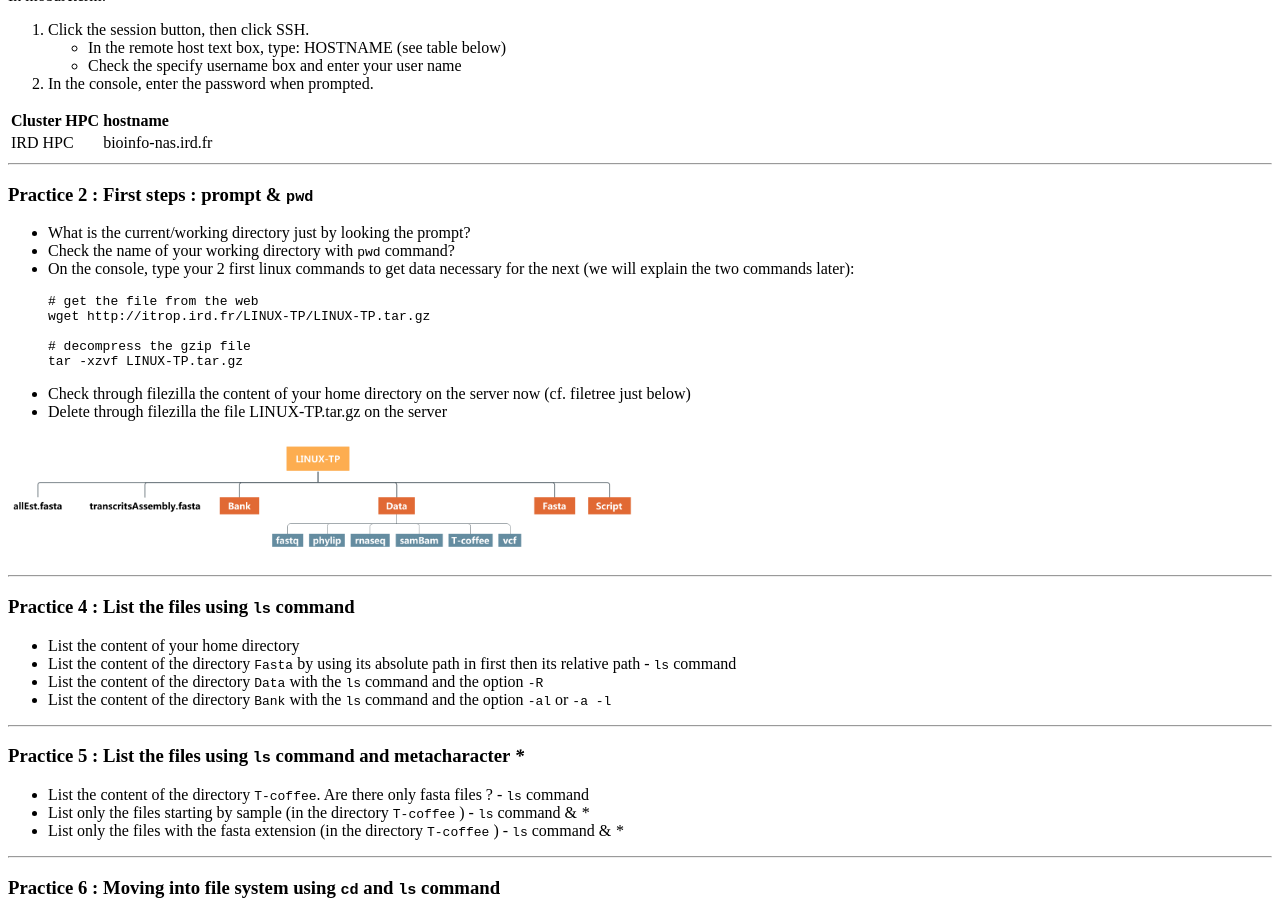
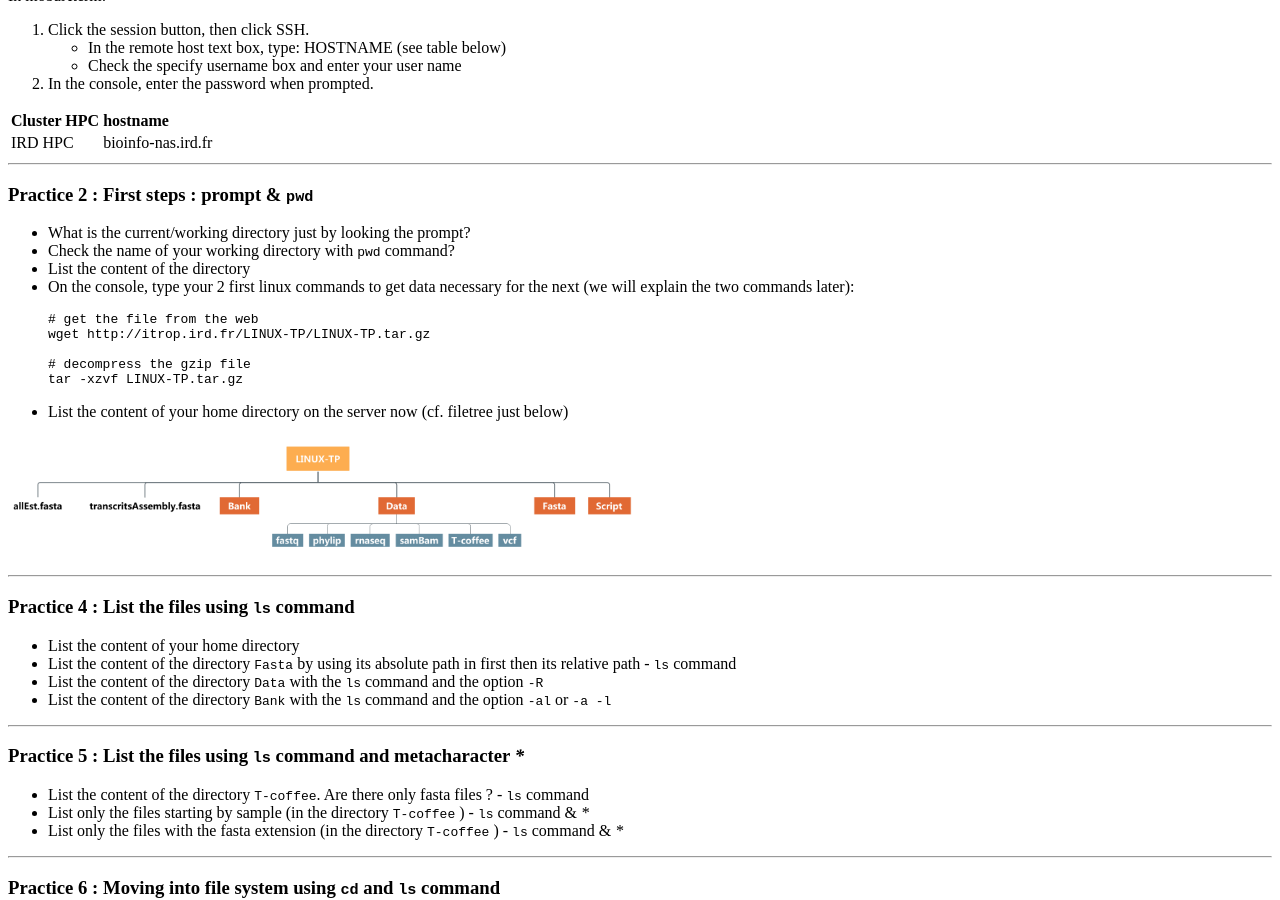
Before and after one commit to wave-centre/cibig, a Jekyll site: the page built from docs/course_materials/LINUX1/linux1_PRACTICE.md, in a window 1280 px wide and 900 px high, scrolled down 1464 px. Built offline with Jekyll 4.4.1, drawn with Linux system fonts in a browser that asks for light colours; our own code applies the rules of GitHub Pages for plain Markdown files.

Commit message:
Update linux1_PRACTICE.md
Replace filezilla exercice by ls exo

```diff
--- a/docs/course_materials/LINUX1/linux1_PRACTICE.md
+++ b/docs/course_materials/LINUX1/linux1_PRACTICE.md
@@ -90,6 +90,7 @@
 
 * What is the current/working directory just by looking the prompt?
 * Check the name of your working directory with `pwd` command?
+* List the content of the directory
 * On the console, type your 2 first linux commands to get data necessary for the next (we will explain the two commands later):
 
 {% highlight bash %}
@@ -100,8 +101,7 @@
 tar -xzvf LINUX-TP.tar.gz
 {% endhighlight %}
 
-* Check through filezilla the content of your home directory on the server now (cf. filetree just below)
-* Delete through filezilla the file LINUX-TP.tar.gz on the server
+*  List the content of your home directory on the server now (cf. filetree just below)
 
 <img width="50%" class="img-responsive" src="img/arbo-1.png"/>
 
```
